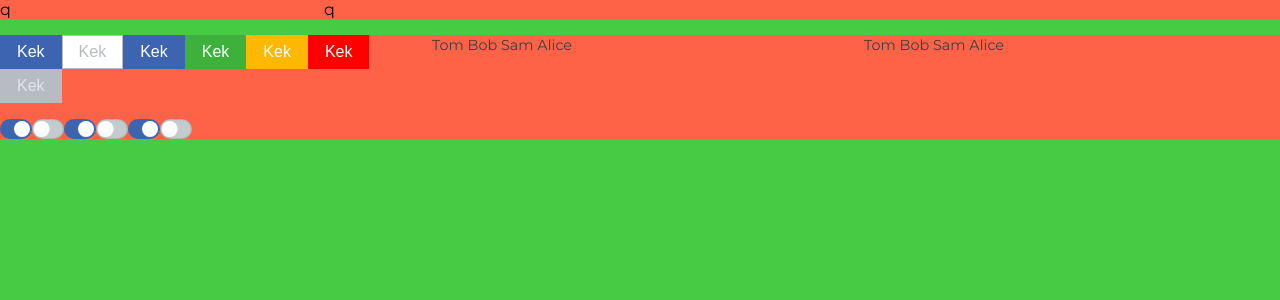
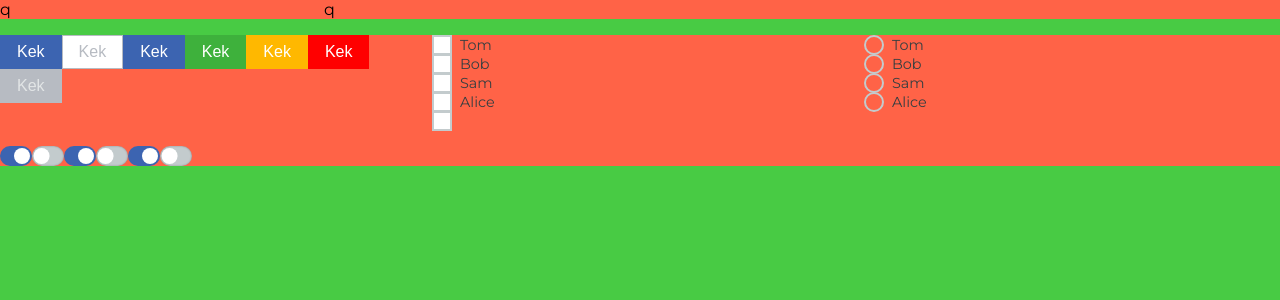
Before and after one commit to vinloy11/frontend-delway, a Nuxt app: page /controls in a window 1280 px wide. Shown: the top 300 px of the page. Built offline with nearby package versions, Linux system fonts and the light colour scheme.

Commit message:
#1 updated controls

```diff
--- a/components/controls/DwCheckbox.vue
+++ b/components/controls/DwCheckbox.vue
@@ -1,22 +1,11 @@
 <template>
-  <label>
-    <input type="checkbox" :checked="shouldBeChecked" :value="value" @change="updateInput">
-    <template v-if="shouldBeChecked">
-      <dw-checked/>
-    </template>
-    <template v-else>
-      <dw-unchecked/>
-    </template>
-    {{ label }}
-  </label>
+  <div>
+    <input type="checkbox" :id="finalId" :checked="shouldBeChecked" :value="value" @change="updateInput">
+    <label :for="finalId">{{ label }}</label>
+  </div>
 </template>
 <script type="text/javascript">
-  import DwChecked from '~/assets/svg/checked.svg?inline';
-  import DwUnchecked from '~/assets/svg/unchecked.svg?inline';
   export default {
-    components: {
-      DwChecked, DwUnchecked
-    },
     model: {
       prop: 'modelValue',
       event: 'change'
@@ -37,7 +26,18 @@
       },
       falseValue: {
         default: false
+      },
+      id: {
+        required: false
       }
+    },
+    data: () => {
+      return {
+        finalId: null,
+      }
+    },
+    mounted() {
+      return this.id ? this.finalId = this.id : this.finalId = Math.random();
     },
     computed: {
       shouldBeChecked() {
@@ -72,15 +72,28 @@
 
 
 <style lang="scss" scoped>
-  label {
-    font-size: 0.9rem;
-    cursor: pointer;
-    color: var(--black);
+  div {
     input {
       display: none;
     }
-    svg {
-      vertical-align: bottom;
+
+    label {
+      font-size: 0.9rem;
+      cursor: pointer;
+      color: var(--black);
+      position: relative;
+      padding-left: 28px;
+      &:before {
+        left: 0;
+        width: 20px;
+        height: 20px;
+        content: '';
+        position: absolute;
+        background: url(~assets/svg/unchecked.svg);
+      }
+    }
+    input:checked + label:before {
+      background: url(~assets/svg/checked.svg);
     }
   }
 </style>
--- a/components/controls/DwRadio.vue
+++ b/components/controls/DwRadio.vue
@@ -1,25 +1,16 @@
 <template>
-  <label>
-    <input type="radio" :checked="shouldBeChecked"
+  <div>
+    <input type="radio"
+           :checked="shouldBeChecked"
            :value="value"
-           @change="updateInput">
-    <template v-if="shouldBeChecked">
-      <dw-on />
-    </template>
-    <template v-else>
-      <dw-off />
-    </template>
-    {{ label }}
-  </label>
+           @change="updateInput"
+           :id="finalId"
+    >
+    <label :for="finalId">{{ label }}</label>
+  </div>
 </template>
 <script>
-  import DwOn from '~/assets/svg/on.svg?inline';
-  import DwOff from '~/assets/svg/off.svg?inline';
-
   export default {
-    components: {
-      DwOff, DwOn
-    },
     model: {
       prop: 'modelValue',
       event: 'change'
@@ -35,6 +26,17 @@
         type: String,
         required: false
       },
+      id: {
+        required: false
+      }
+    },
+    data: () => {
+      return {
+        finalId: null,
+      }
+    },
+    mounted() {
+      return this.id ? this.finalId = this.id : this.finalId = Math.random();
     },
     computed: {
       shouldBeChecked() {
@@ -50,15 +52,28 @@
 </script>
 
 <style lang="scss" scoped>
-  label {
-    font-size: 0.9rem;
-    cursor: pointer;
-    color: var(--black);
+  div {
     input {
       display: none;
     }
-    svg {
-      vertical-align: bottom;
+
+    label {
+      font-size: 0.9rem;
+      cursor: pointer;
+      color: var(--black);
+      position: relative;
+      padding-left: 28px;
+      &:before {
+        left: 0;
+        width: 20px;
+        height: 20px;
+        content: '';
+        position: absolute;
+        background: url(~assets/svg/off.svg);
+      }
+    }
+    input:checked + label:before {
+      background: url(~assets/svg/on.svg);
     }
   }
 </style>
--- a/components/controls/DwSwitch.vue
+++ b/components/controls/DwSwitch.vue
@@ -1,6 +1,6 @@
 <template>
   <div class="switch-button-control">
-    <div class="switch-button" :class="{ enabled: isEnabled }" @click="toggle" :style="{'--color': color}">
+    <div class="switch-button" :class="{ enabled: isEnabled }" @click="toggle">
       <div class="button"></div>
     </div>
     <div class="switch-button-label">
```
